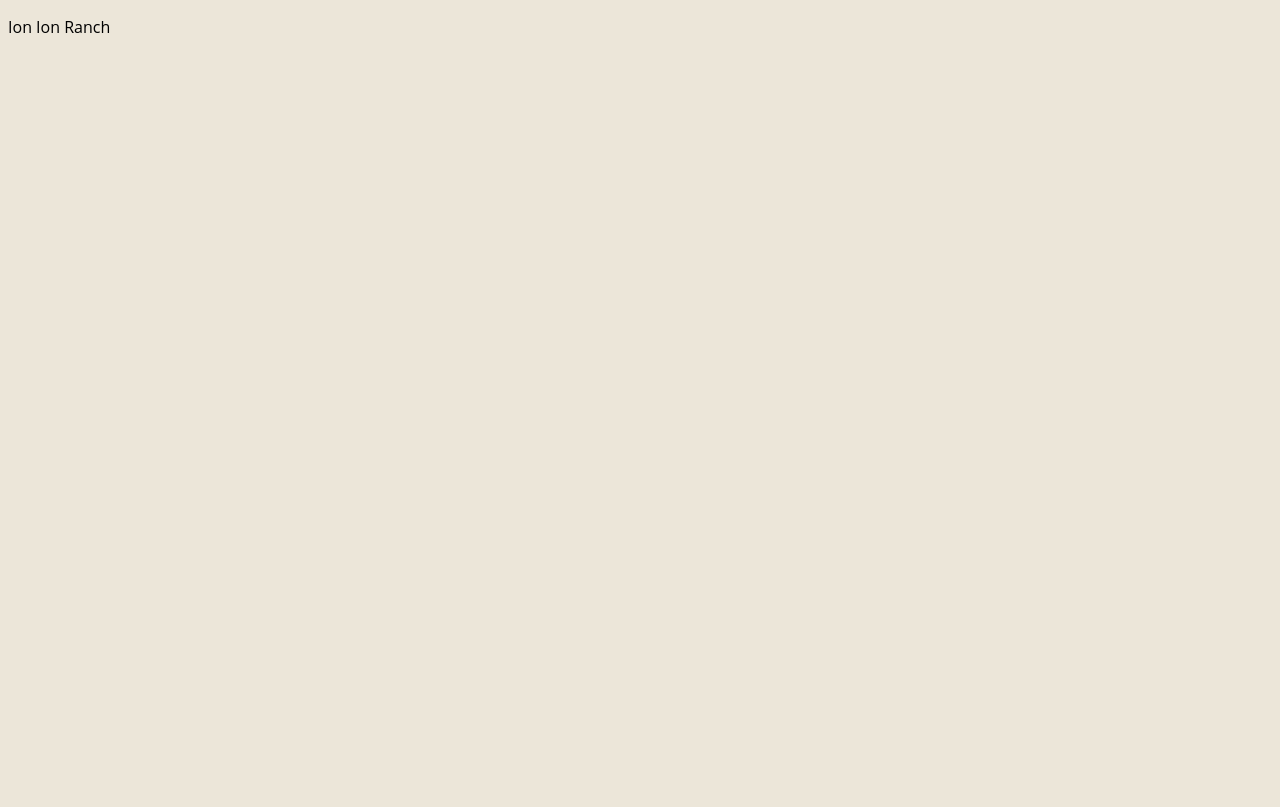
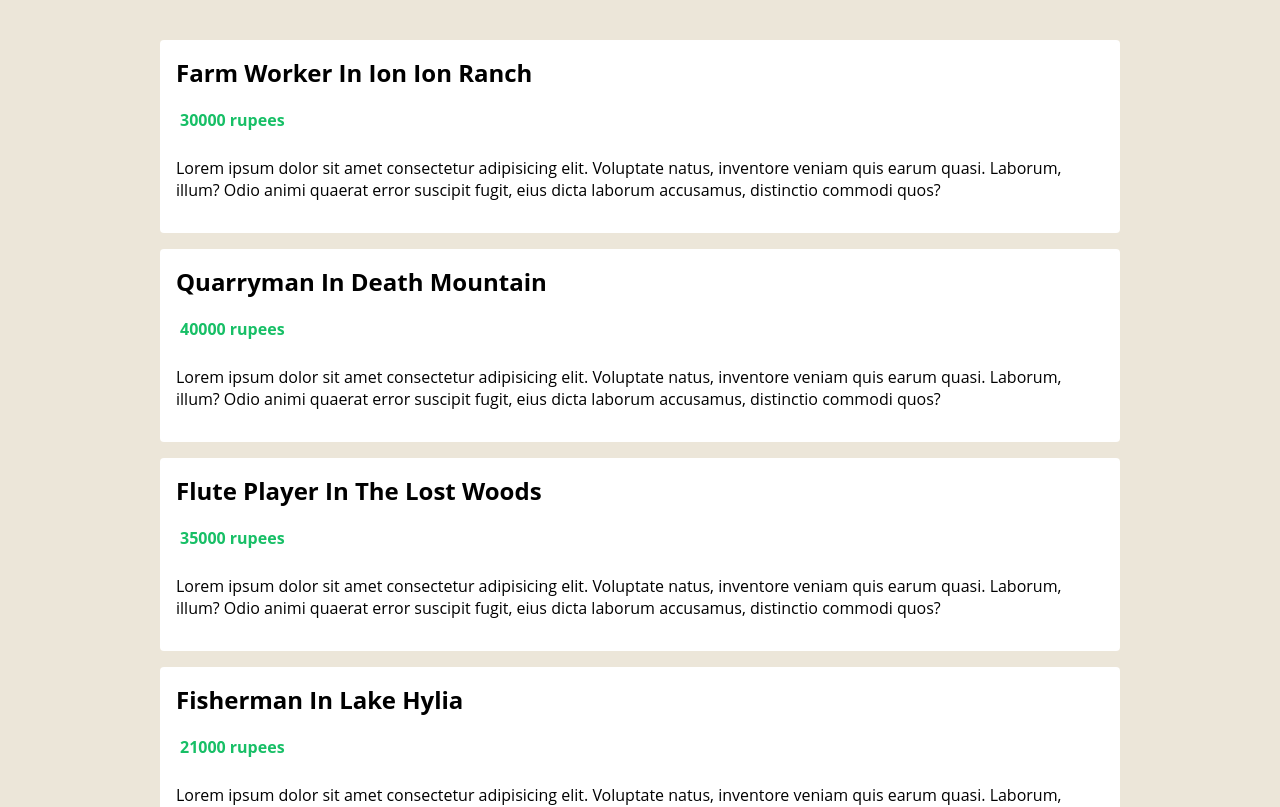
Before and after one commit to EspiraMarvin/typescript-online-jobs, a Vue app: page / in a window 1280 px wide. Shown: the top 807 px of the page. Built offline with nearby package versions, Linux system fonts and the light colour scheme; a web font is replaced by a local one.

Commit message:
Types & Props

```diff
--- a/src/App.vue
+++ b/src/App.vue
@@ -1,20 +1,18 @@
 <template>
   <div class="app">
-    <p>{{ jobs[0].location }}</p>
+    <JobList :jobs="jobs" />
   </div>
 </template>
 
 <script lang="ts">
 
-// casting age variable as both string or nu mber
-// let age: string | number = 25
-
-import { defineComponent, reactive, ref, toRefs } from 'vue';
-import Job from './types/job'
+import { defineComponent, ref } from 'vue';
+import Job from './types/Job'
+import JobList from './components/JobList.vue'
 
 export default defineComponent({
   name: 'App',
-  components: {},
+  components: { JobList },
   setup() {
 
     const jobs = ref<Job[]>([
@@ -26,9 +24,6 @@
     ])
 
     return  { jobs }
-  },
-  methods: {
-
   }
 });
 </script>
--- /dev/null
+++ b/src/components/JobList.vue
@@ -0,0 +1,64 @@
+<template>
+    <div class=job-list>
+        <ul>
+            <li v-for="job in jobs" :key="job.id">
+                <h2>{{ job.title }} in {{ job.location }}</h2>
+                <div class="salary">
+                    <p> {{ job.salary }} rupees </p>
+                </div>
+                <div class="description">
+                    <p>Lorem ipsum dolor sit amet consectetur adipisicing elit.
+                         Voluptate natus, inventore veniam quis earum quasi.
+                          Laborum, illum? Odio animi quaerat error suscipit fugit,
+                           eius dicta laborum accusamus, distinctio commodi quos?
+                    </p>
+                </div>
+            </li>
+        </ul>
+        </div>
+</template>
+<script lang="ts">
+import { defineComponent, PropType } from 'vue'
+import Job from '@/types/Job'
+
+export default defineComponent({
+    props: {
+        jobs: {
+            required: true,
+            type: Array as PropType<Job[]>
+        }
+    }
+
+})
+</script>
+<style scoped>
+.job-list {
+    max-width: 960px;
+    margin: 40px auto;
+  }
+  .job-list ul {
+    padding: 0;
+  }
+  .job-list li {
+    list-style-type: none;
+    background: white;
+    padding: 16px;
+    margin: 16px 0;
+    border-radius: 4px;
+  }
+  .job-list h2 {
+    margin: 0 0 10px;
+    text-transform: capitalize;
+  }
+  .salary {
+    display: flex;
+  }
+  .salary img {
+    width: 30px;
+  }
+  .salary p {
+    color: #17bf66;
+    font-weight: bold;
+    margin: 10px 4px;
+  }
+</style>
```
Also changed, not shown: src/types/Job.ts (renamed from src/types/job.ts).
